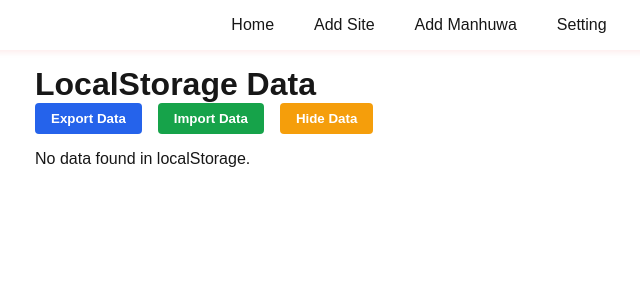
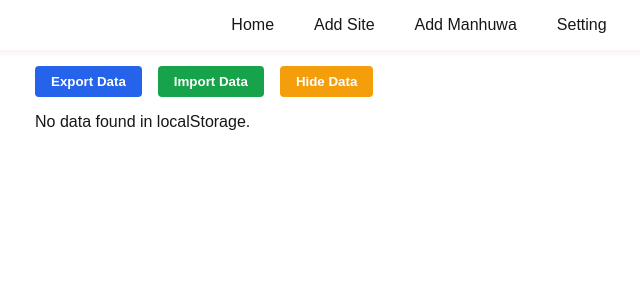
Before and after one commit to AmanAJ21/Manhuwa_Frontend, a Next.js app: page /Setting in a window 1280 px wide. Shown: the top 300 px of the page, without its empty margins (221-861 px from the left). Built offline with nearby package versions, Linux system fonts and the light colour scheme.

Commit message:
Update page.js

```diff
--- a/app/Setting/page.js
+++ b/app/Setting/page.js
@@ -157,7 +157,6 @@ export default function Setting() {
       <Menu />
 
       <div style={{ padding: '1rem ', maxWidth: '800px', margin: '0 auto' }}>
-        <h1>LocalStorage Data</h1>
 
         <div style={{ marginBottom: '1rem', display: 'flex', gap: '1rem', flexWrap: 'wrap' }}>
           <button
```
